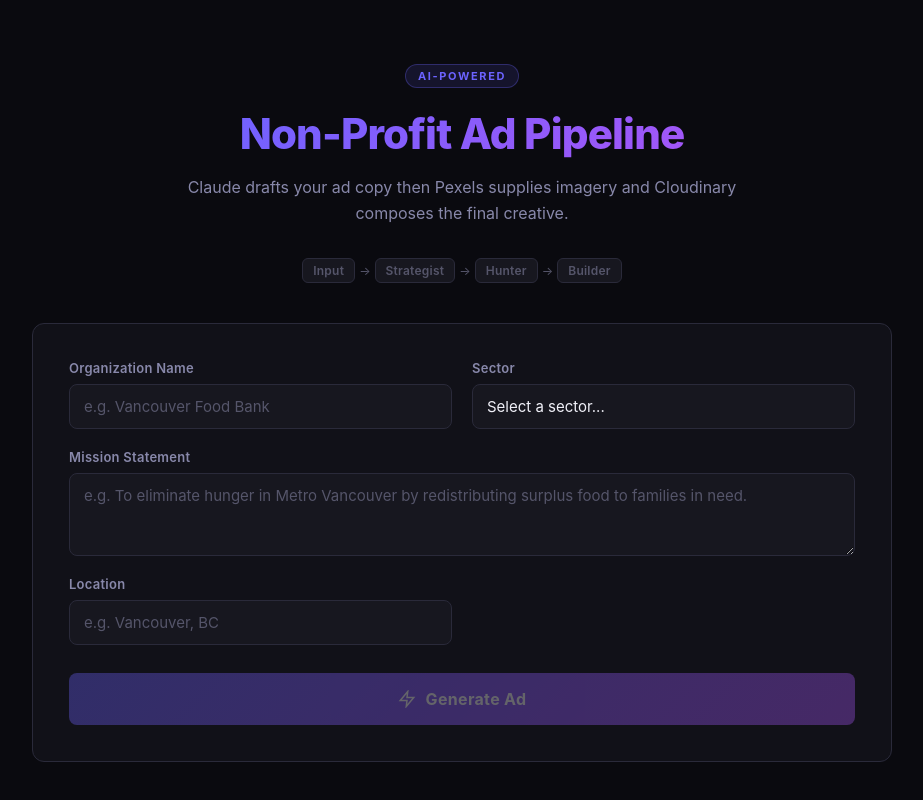
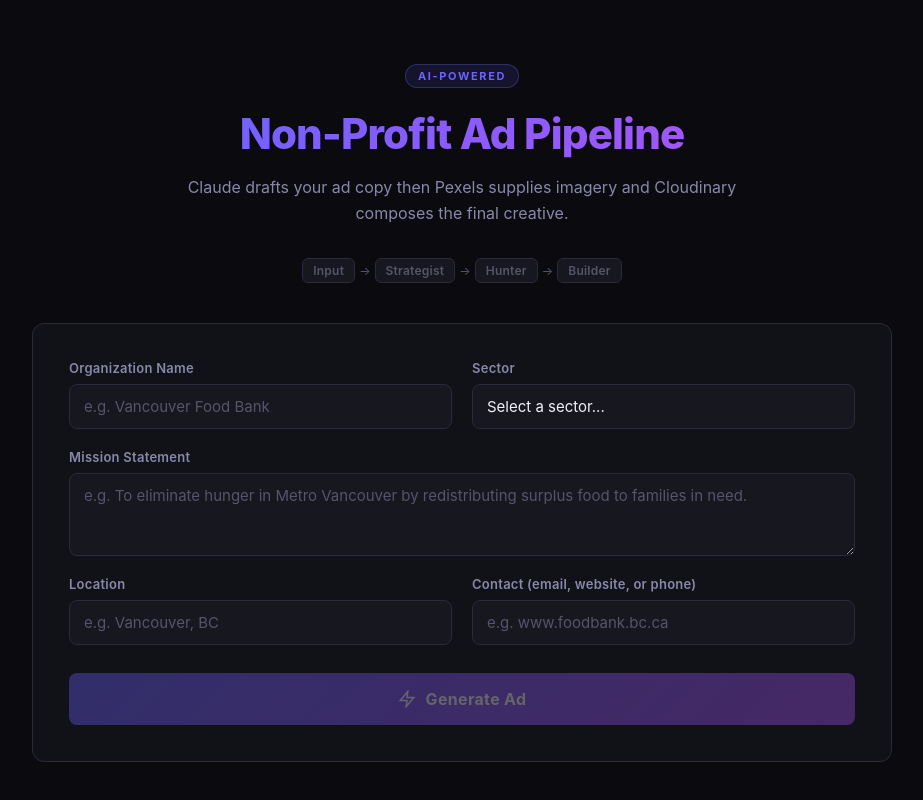
Before and after one commit to ssamiaa/youcode26, a React (Vite) app: page /org in a window 1280 px wide. Shown: the top 800 px of the page, without its empty margins (178-1101 px from the left). Built offline with nearby package versions, Linux system fonts and the light colour scheme.

Commit message:
footer on ads

```diff
--- a/src/components/AdPipelineUI.css
+++ b/src/components/AdPipelineUI.css
@@ -736,3 +736,105 @@
     font-size: 14px;
   }
 }
+
+/* ─── Strategy Insights ──────────────────────────────────────────────────────── */
+.strategy-insights {
+  background: var(--bg-card);
+  border: 1px solid var(--border);
+  border-radius: var(--radius);
+  overflow: hidden;
+}
+
+.insights-header {
+  display: flex;
+  align-items: center;
+  gap: 10px;
+  padding: 14px 20px;
+  font-size: 12px;
+  font-weight: 700;
+  letter-spacing: 0.1em;
+  text-transform: uppercase;
+  color: var(--text-muted);
+  border-bottom: 1px solid var(--border);
+  background: var(--bg-elevated);
+}
+
+.insights-header svg {
+  width: 14px;
+  height: 14px;
+  flex-shrink: 0;
+  stroke: var(--accent);
+}
+
+.insights-grid {
+  display: grid;
+  grid-template-columns: repeat(3, 1fr);
+  divide-x: 1px solid var(--border);
+}
+
+.insight-card {
+  display: flex;
+  gap: 14px;
+  padding: 20px;
+  border-right: 1px solid var(--border);
+}
+
+.insight-card:last-child {
+  border-right: none;
+}
+
+.insight-icon {
+  flex-shrink: 0;
+  width: 32px;
+  height: 32px;
+  border-radius: 8px;
+  background: rgba(108, 99, 255, 0.1);
+  border: 1px solid rgba(108, 99, 255, 0.2);
+  display: flex;
+  align-items: center;
+  justify-content: center;
+  margin-top: 2px;
+}
+
+.insight-icon svg {
+  width: 15px;
+  height: 15px;
+  stroke: var(--accent);
+}
+
+.insight-content {
+  display: flex;
+  flex-direction: column;
+  gap: 6px;
+  min-width: 0;
+}
+
+.insight-label {
+  font-size: 11px;
+  font-weight: 700;
+  letter-spacing: 0.08em;
+  text-transform: uppercase;
+  color: var(--text-muted);
+}
+
+.insight-text {
+  font-size: 13px;
+  color: var(--text-secondary);
+  line-height: 1.6;
+  margin: 0;
+}
+
+@media (max-width: 700px) {
+  .insights-grid {
+    grid-template-columns: 1fr;
+  }
+
+  .insight-card {
+    border-right: none;
+    border-bottom: 1px solid var(--border);
+  }
+
+  .insight-card:last-child {
+    border-bottom: none;
+  }
+}
--- a/src/components/AdPipelineUI.tsx
+++ b/src/components/AdPipelineUI.tsx
@@ -226,6 +226,57 @@
         </div>
       </div>
 
+      {/* Strategy Insights — full-width row below the grid */}
+      <div className="strategy-insights">
+        <div className="insights-header">
+          <svg viewBox="0 0 24 24" fill="none" stroke="currentColor" strokeWidth="2">
+            <circle cx="12" cy="12" r="10" />
+            <line x1="12" y1="8" x2="12" y2="12" />
+            <line x1="12" y1="16" x2="12.01" y2="16" />
+          </svg>
+          Strategy Rationale
+        </div>
+        <div className="insights-grid">
+          <div className="insight-card">
+            <div className="insight-icon">
+              <svg viewBox="0 0 24 24" fill="none" stroke="currentColor" strokeWidth="2">
+                <path d="M20 21v-2a4 4 0 0 0-4-4H8a4 4 0 0 0-4 4v2" />
+                <circle cx="12" cy="7" r="4" />
+              </svg>
+            </div>
+            <div className="insight-content">
+              <div className="insight-label">Audience Persona</div>
+              <p className="insight-text">{result.strategy.persona}</p>
+            </div>
+          </div>
+
+          <div className="insight-card">
+            <div className="insight-icon">
+              <svg viewBox="0 0 24 24" fill="none" stroke="currentColor" strokeWidth="2">
+                <polyline points="9 11 12 14 22 4" />
+                <path d="M21 12v7a2 2 0 0 1-2 2H5a2 2 0 0 1-2-2V5a2 2 0 0 1 2-2h11" />
+              </svg>
+            </div>
+            <div className="insight-content">
+              <div className="insight-label">Copy Framework</div>
+              <p className="insight-text">{result.strategy.copyFramework}</p>
+            </div>
+          </div>
+
+          <div className="insight-card">
+            <div className="insight-icon">
+              <svg viewBox="0 0 24 24" fill="none" stroke="currentColor" strokeWidth="2">
+                <path d="M21 15a2 2 0 0 1-2 2H7l-4 4V5a2 2 0 0 1 2-2h14a2 2 0 0 1 2 2z" />
+              </svg>
+            </div>
+            <div className="insight-content">
+              <div className="insight-label">Tone & Voice</div>
+              <p className="insight-text">{result.strategy.tone}</p>
+            </div>
+          </div>
+        </div>
+      </div>
+
       <button className="btn-reset" onClick={onReset}>
         <svg viewBox="0 0 24 24" fill="none" stroke="currentColor" strokeWidth="2">
           <polyline points="1 4 1 10 7 10" />
@@ -264,11 +315,12 @@
     sector: '',
     mission: '',
     location: '',
+    contact: '',
   });
 
   const handleSubmit = (e: FormEvent) => {
     e.preventDefault();
-    if (form.orgName && form.sector && form.mission && form.location) {
+    if (form.orgName && form.sector && form.mission && form.location && form.contact) {
       onSubmit(form);
     }
   };
@@ -329,12 +381,24 @@
             required
           />
         </div>
+
+        <div className="form-group">
+          <label htmlFor="contact">Contact (email, website, or phone)</label>
+          <input
+            id="contact"
+            type="text"
+            placeholder="e.g. www.foodbank.bc.ca"
+            value={form.contact}
+            onChange={set('contact')}
+            required
+          />
+        </div>
       </div>
 
       <button
         type="submit"
         className="btn-generate"
-        disabled={!form.orgName || !form.sector || !form.mission || !form.location}
+        disabled={!form.orgName || !form.sector || !form.mission || !form.location || !form.contact}
       >
         <svg viewBox="0 0 24 24" fill="none" stroke="currentColor" strokeWidth="2">
           <polygon points="13 2 3 14 12 14 11 22 21 10 12 10 13 2" />
--- a/src/hooks/useAdPipeline.ts
+++ b/src/hooks/useAdPipeline.ts
@@ -18,12 +18,19 @@
   sector: string;
   mission: string;
   location: string;
+  contact: string;
 }
 
 export interface AdStrategy {
   headline: string;
   body: string;
   pexels_query: string;
+  /** The target audience persona Claude modelled before writing */
+  persona: string;
+  /** Which copy framework was applied and why */
+  copyFramework: string;
+  /** The tone register chosen for this sector/org */
+  tone: string;
 }
 
 export interface EvaluationResult {
@@ -143,7 +150,10 @@
 
 Return this exact JSON structure:
 {
-  "headline": "Headline: max 8 words, includes the org name OR a specific impact stat, no punctuation",
+  "persona": "1–2 sentence description of the target donor/volunteer you modelled: age bracket, core motivation, and the single biggest objection they'd have before donating",
+  "copyFramework": "Name of the framework you used (e.g. 'Problem → Solution → Proof') and one sentence explaining why it fits this org",
+  "tone": "The tone register you chose (e.g. 'Urgent and direct') and one sentence explaining why it fits the sector",
+  "headline": "Max 8 words, includes the org name OR a specific impact stat, no punctuation",
   "body": "1–2 sentences of body copy. Must name '${input.orgName}' if not in headline. Use one concrete detail (number, place, or outcome). End with an implicit or explicit call to action.",
   "pexels_query": "3–5 word literal photo description for Pexels search"
 }`;
@@ -215,42 +225,87 @@
   return data.photos[0].src.large2x as string;
 }
 
-function buildCloudinaryUrl(headline: string, imageUrl: string): string {
+function sanitizeForCloudinary(text: string): string {
+  return text
+    .replace(/\//g, ' ')       // Slashes break URL paths
+    .replace(/,/g, '%252C')    // Commas are Cloudinary layer delimiters
+    .replace(/\$/g, '%2524');  // Dollar signs are Cloudinary variable sigils
+}
+
+function buildCloudinaryUrl(
+  headline: string,
+  orgName: string,
+  contact: string,
+  imageUrl: string
+): string {
   const cloudName = import.meta.env.VITE_CLOUDINARY_CLOUD_NAME;
 
-  // 1. Sanitize and Escape the Headline
-  // We use double-encoding for commas because Cloudinary uses commas as delimiters.
-  const cleanHeadline = headline
-    .replace(/\//g, ' ')         // Slashes break URL paths
-    .replace(/,/g, '%252C');    // Comma must be escaped for Cloudinary layers
-
-  const encodedHeadline = encodeURIComponent(cleanHeadline);
+  const encodedHeadline = encodeURIComponent(sanitizeForCloudinary(headline));
+  const encodedOrgName  = encodeURIComponent(sanitizeForCloudinary(orgName));
+  const encodedContact  = encodeURIComponent(sanitizeForCloudinary(contact));
   const encodedImageUrl = encodeURIComponent(imageUrl);
 
-  // 2. Base Configuration (1080x1080 Square Ad)
-  const baseConfig = `w_1080,h_1080,c_fill,f_auto,q_auto`;
+  // ── Layer stack (bottom → top) ─────────────────────────────────────────────
+  // 1. Base: 1080×1080 square crop
+  const base = `w_1080,h_1080,c_fill,f_auto,q_auto`;
 
-  // 3. The Scrim (Background Box)
-  // We create a "space" character, stretch it to 1080px wide, and make it black/transparent.
+  // 2. Scrim: full-width dark gradient bar covering the lower ~420px
   const scrim = [
     `co_black`,
-    `l_text:Arial_10:%20`, // The "Space" primitive
-    `w_1080,h_350`,       // Box dimensions
-    `o_50`,               // 50% opacity
-    `g_south`             // Pinned to the bottom
+    `l_text:Arial_10:%20`,   // invisible 1-char "canvas"
+    `w_1080,h_420`,
+    `o_65`,
+    `g_south`,
   ].join(',');
 
-  // 4. The Headline Text
-  // We pin to south and use y_120 to provide "padding" from the bottom edge.
-  const textLayer = [
+  // 3. Headline: bold, large, word-wrapped to 940px, centred in the scrim
+  //    c_fit + w_ enables Cloudinary's automatic line-breaking
+  const headlineLayer = [
     `co_rgb:ffffff`,
-    `l_text:Arial_60_bold:${encodedHeadline}`,
+    `l_text:Arial_56_bold_center:${encodedHeadline}`,
+    `w_940,c_fit`,
     `g_south`,
-    `y_120`
+    `y_160`,
   ].join(',');
 
-  // 5. Final Assembly
-  return `https://res.cloudinary.com/${cloudName}/image/fetch/${baseConfig}/${scrim}/${textLayer}/${encodedImageUrl}`;
+  // 4. Footer divider: a 1px white hairline above the footer strip
+  const divider = [
+    `co_rgb:ffffff`,
+    `l_text:Arial_2:%20`,
+    `w_980,h_1`,
+    `o_40`,
+    `g_south`,
+    `y_90`,
+  ].join(',');
+
+  // 5. Org name: bottom-left of the footer strip
+  const orgNameLayer = [
+    `co_rgb:ffffff`,
+    `l_text:Arial_28_bold:${encodedOrgName}`,
+    `g_south_west`,
+    `x_40`,
+    `y_38`,
+  ].join(',');
+
+  // 6. Contact info: bottom-right of the footer strip
+  const contactLayer = [
+    `co_rgb:ffffffcc`,
+    `l_text:Arial_24:${encodedContact}`,
+    `g_south_east`,
+    `x_40`,
+    `y_40`,
+  ].join(',');
+
+  return [
+    `https://res.cloudinary.com/${cloudName}/image/fetch`,
+    base,
+    scrim,
+    headlineLayer,
+    divider,
+    orgNameLayer,
+    contactLayer,
+    encodedImageUrl,
+  ].join('/');
 }
 
 // ─── Hook ─────────────────────────────────────────────────────────────────────
@@ -322,7 +377,7 @@
 
       // ── Builder: compose Cloudinary URL ───────────────────────────────────
       setStage('building', 'Assembling final ad...');
-      const cloudinaryUrl = buildCloudinaryUrl(strategy!.headline, imageUrl);
+      const cloudinaryUrl = buildCloudinaryUrl(strategy!.headline, input.orgName, input.contact, imageUrl);
 
       setState({
         stage: 'done',
```
